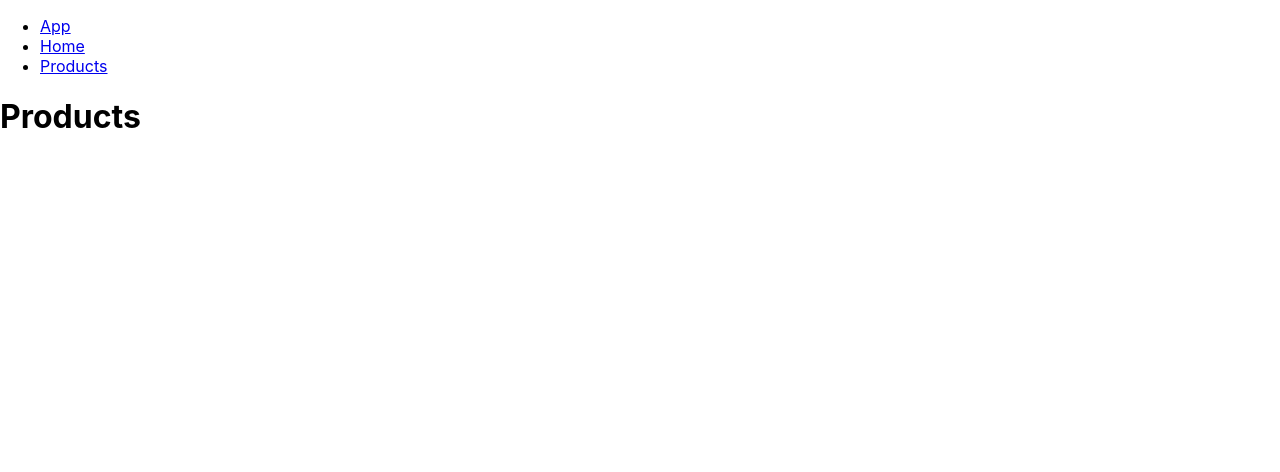
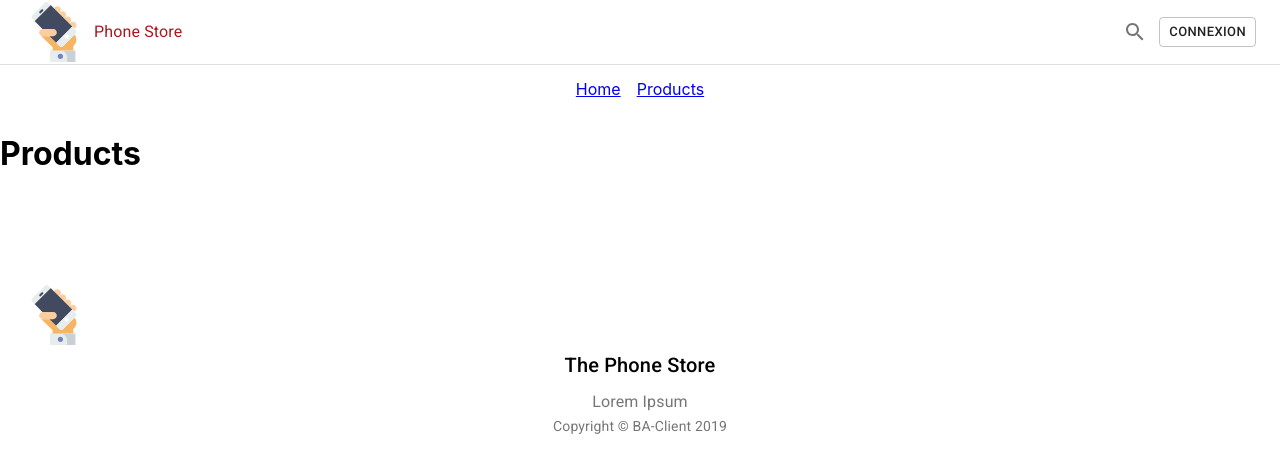
Before and after one commit to blvck237/BA-CLIENT, a React (Create React App) app: page /products in a window 1280 px wide. Shown: the top 472 px of the page. Built offline with nearby package versions, Linux system fonts and the light colour scheme.

Commit message:
:sparkles: Unecessary views and styles

```diff
--- a/src/components/Footer.js
+++ b/src/components/Footer.js
@@ -1,17 +1,27 @@
 import React from 'react';
 import Typography from '@material-ui/core/Typography';
 import Container from '@material-ui/core/Container';
+import Box from '@material-ui/core/Box';
+
 
 import { styles } from '../styles';
+
+import logo from '../assets/img/logo.svg';
 
 const Footer = () => {
   const classes = styles.layoutStyles();
 
   return (
     <footer className={classes.footer}>
-      <Container maxWidth="lg">
+      <Container
+        style={{ display: 'flex', flexDirection: 'column', justifyContent: 'center' }}
+        maxWidth="lg"
+      >
+        <Box>
+          <img style={{ height: 60, width: 60 }} src={logo} alt="logo" />
+        </Box>
         <Typography variant="h6" align="center" gutterBottom>
-          Footer
+          The Phone Store
         </Typography>
         <Typography variant="subtitle1" align="center" color="textSecondary" component="p">
           Lorem Ipsum
--- /dev/null
+++ b/src/components/ItemCard.js
@@ -0,0 +1,58 @@
+import React from 'react';
+import { makeStyles } from '@material-ui/core/styles';
+import Card from '@material-ui/core/Card';
+import CardContent from '@material-ui/core/CardContent';
+import CardMedia from '@material-ui/core/CardMedia';
+import Typography from '@material-ui/core/Typography';
+import Rating from '@material-ui/lab/Rating';
+
+const useStyles = makeStyles(theme => ({
+  card: {
+    display: 'flex',
+    justifyContent: 'space-between',
+    alignItems: 'center'
+  },
+  details: {
+    display: 'flex',
+    flexDirection: 'column',
+    alignItems: 'center'
+  },
+  content: {
+    flex: '1 0 auto',
+  },
+  cover: {
+    justifyContent: 'flex-end',
+    width: 200,
+    height: 200,
+  },
+  rating: {
+    alignSelf: 'flex-end',
+  },
+}));
+
+const ItemCard = ({ title, price, rating }) => {
+  const classes = useStyles();
+
+  return (
+    <Card className={classes.card}>
+      <div className={classes.details}>
+        <CardContent className={classes.content}>
+          <Typography component="h5" variant="h5">
+            {title}
+          </Typography>
+          <Typography variant="subtitle1" color="textSecondary">
+            {`${price} €`}
+          </Typography>
+          <Rating className={classes.rating} value={rating} readOnly />
+        </CardContent>
+      </div>
+      <CardMedia
+        className={classes.cover}
+        image="https://source.unsplash.com/400x400/?smartphone"
+        title={title}
+      />
+    </Card>
+  );
+};
+
+export default ItemCard;
--- /dev/null
+++ b/src/components/Layout.js
@@ -0,0 +1,38 @@
+import React from 'react';
+import { Route, Link, BrowserRouter as Router, Switch } from 'react-router-dom';
+
+// MATERIAL COMPONENTS
+import Box from '@material-ui/core/Box';
+
+// ROUTES
+import App from '../App';
+import Home from '../pages/Home';
+import Products from '../pages/Products';
+import Notfound from '../pages/Notfound';
+
+//COMPONENTS
+import Footer from './Footer';
+import Navigation from './Navigation';
+
+// STYLES
+import { styles } from '../styles';
+
+const Layout = () => {
+  return (
+    <Box bgcolor='grey'>
+      <Router>
+        <Navigation />
+
+        <Switch>
+          <Route exact path="/" component={App} />
+          <Route path="/home" component={Home} />
+          <Route path="/products" component={Products} />
+          <Route component={Notfound} />
+        </Switch>
+      </Router>
+      <Footer />
+    </Box>
+  );
+};
+
+export default Layout;
--- a/src/components/Navigation.js
+++ b/src/components/Navigation.js
@@ -1,37 +1,51 @@
 import React from 'react';
 import { Route, Link, BrowserRouter as Router, Switch } from 'react-router-dom';
 
-// ROUTER
-import App from '../App';
-import Home from '../pages/Home';
-import Products from '../pages/Products';
-import Notfound from '../pages/Notfound';
+// MATERIAL COMPONENTS
+import Toolbar from '@material-ui/core/Toolbar';
+import Typography from '@material-ui/core/Typography';
+import Button from '@material-ui/core/Button';
+import IconButton from '@material-ui/core/IconButton';
+import SearchIcon from '@material-ui/icons/Search';
+import Container from '@material-ui/core/Container';
+import Box from '@material-ui/core/Box';
 
-class Navigation extends React.Component {
-  render() {
-    return (
-      <Router>
-        <div>
-          <ul>
-            <li>
-              <Link to="/">App</Link>
-            </li>
-            <li>
-              <Link to="/home">Home</Link>
-            </li>
-            <li>
-              <Link to="/products">Products</Link>
-            </li>
-          </ul>
-          <Switch>
-            <Route exact path="/" component={App} />
-            <Route path="/home" component={Home} />
-            <Route path="/products" component={Products} />
-            <Route component={Notfound} />
-          </Switch>
-        </div>
-      </Router>
-    );
-  }
-}
+// STYLES
+import { styles } from '../styles';
+
+import logo from '../assets/img/logo.svg';
+
+const Navigation = () => {
+  const classes = styles.navbarStyles();
+  const menuList = [{ title: 'Home', path: '/home' }, { title: 'Products', path: '/products' }];
+  return (
+    <>
+      <Toolbar className={classes.toolbar}>
+        <Box className={classes.logo}>
+          <img style={{ height: 60, width: 60 }} src={logo} alt="logo" />
+          <Typography style={{ marginLeft: 10, color: '#AB171F' }}>Phone Store</Typography>
+        </Box>
+
+        <Box>
+          <IconButton>
+            <SearchIcon />
+          </IconButton>
+          <Button variant="outlined" size="small">
+            Connexion
+          </Button>
+        </Box>
+      </Toolbar>
+
+      <Container maxWidth="lg">
+        <Toolbar component="nav" variant="dense" className={classes.toolbarSecondary}>
+          {menuList.map(menuItem => (
+            <Link key={menuItem.path} to={menuItem.path} className={classes.toolbarLink}>
+              {menuItem.title}
+            </Link>
+          ))}
+        </Toolbar>
+      </Container>
+    </>
+  );
+};
 export default Navigation;
--- a/src/index.js
+++ b/src/index.js
@@ -4,9 +4,9 @@ import './index.css';
 import * as serviceWorker from './serviceWorker';
 
 // ROUTER
-import Navigation from './components/Navigation';
+import Layout from './components/Layout';
 
-const routing = <Navigation />;
+const routing = <Layout />;
 
 ReactDOM.render(routing, document.getElementById('root'));
 
--- a/src/pages/Home.js
+++ b/src/pages/Home.js
@@ -1,7 +1,134 @@
 import React from 'react';
+import CssBaseline from '@material-ui/core/CssBaseline';
+import Paper from '@material-ui/core/Paper';
+import Typography from '@material-ui/core/Typography';
+import Grid from '@material-ui/core/Grid';
+
+import Container from '@material-ui/core/Container';
+
+import ItemCard from '../components/ItemCard';
+
 class Home extends React.Component {
-	render() {
-		return <h1>Home</h1>;
-	}
+  constructor(props) {
+    super(props);
+    this.state = {
+      welcomeMsg: 'Welcome',
+      styles: {
+        mainFeaturedPost: {
+          backgroundColor: 'grey',
+          height: 500,
+          marginBottom: 10,
+          backgroundImage: 'url(https://images.unsplash.com/photo-1464986411762-a4275fbaf3f0?ixlib=rb-1.2.1&ixid=eyJhcHBfaWQiOjEyMDd9&auto=format&fit=crop&w=1351&q=80)',
+          backgroundSize: 'cover',
+          backgroundRepeat: 'no-repeat',
+          backgroundPosition: 'center',
+          borderRadius: 0,
+        },
+      },
+      productList: [
+        {
+          _id: 1,
+          name: 'AC1 Phone1',
+          type: 'phone',
+          price: 200.05,
+          rating: 3.8,
+          warranty_years: 1,
+          available: true,
+        },
+        {
+          _id: 2,
+          name: 'AC2 Phone2',
+          type: 'phone',
+          price: 147.21,
+          rating: 1,
+          warranty_years: 3,
+          available: false,
+        },
+        {
+          _id: 3,
+          name: 'AC3 Phone3',
+          type: 'phone',
+          price: 150,
+          rating: 2,
+          warranty_years: 1,
+          available: true,
+        },
+        {
+          _id: 4,
+          name: 'AC4 Phone4',
+          type: 'phone',
+          price: 50.2,
+          rating: 3,
+          warranty_years: 2,
+          available: true,
+        },
+      ],
+      randomtext:
+        'The euro (sign: €; code: EUR) is the official currency of 19 of the 28 member states of the European Union',
+    };
+  }
+
+  render() {
+    const { productList, styles } = this.state;
+
+    return (
+      <React.Fragment>
+        <Paper style={styles.mainFeaturedPost}></Paper>
+
+        <Container maxWidth="lg">
+          <div>
+            <Typography
+              style={{ paddingTop: 30, paddingBottom: 30 }}
+              variant="h3"
+              align="center"
+              gutterBottom
+            >
+              Meilleures ventes de la semaine
+            </Typography>
+
+            <div style={{ flexGrow: 1 }}>
+              <Grid container spacing={5}>
+                {productList.map(product => (
+                  <Grid item xs={6}>
+                    <ItemCard
+                      title={product.name}
+                      price={product.price}
+                      rating={product.rating}
+                    ></ItemCard>
+                  </Grid>
+                ))}
+              </Grid>
+            </div>
+          </div>
+
+          <div>
+            <Typography
+              style={{ paddingTop: 40, paddingBottom: 30 }}
+              variant="h3"
+              align="center"
+              gutterBottom
+            >
+              Nos Produits
+            </Typography>
+
+            <div style={{ flexGrow: 1 }}>
+              <Grid container spacing={5}>
+                {productList.map(product => (
+                  <Grid item xs={4}>
+                    <ItemCard
+                      title={product.name}
+                      price={product.price}
+                      rating={product.rating}
+                    ></ItemCard>
+                  </Grid>
+                ))}
+              </Grid>
+            </div>
+          </div>
+        </Container>
+      </React.Fragment>
+    );
+  }
 }
+
 export default Home;
--- /dev/null
+++ b/src/styles/homeStyles.js
@@ -0,0 +1,52 @@
+import { makeStyles } from '@material-ui/core/styles';
+
+
+const homeStyles = makeStyles(theme => ({
+    mainFeaturedPost: {
+      position: 'relative',
+      backgroundColor: theme.palette.grey[800],
+      color: theme.palette.common.white,
+      marginBottom: theme.spacing(4),
+      backgroundImage: 'url(https://source.unsplash.com/user/erondu)',
+      backgroundSize: 'cover',
+      backgroundRepeat: 'no-repeat',
+      backgroundPosition: 'center',
+    },
+    overlay: {
+      position: 'absolute',
+      top: 0,
+      bottom: 0,
+      right: 0,
+      left: 0,
+      backgroundColor: 'rgba(0,0,0,.3)',
+    },
+    mainFeaturedPostContent: {
+      position: 'relative',
+      padding: theme.spacing(3),
+      [theme.breakpoints.up('md')]: {
+        padding: theme.spacing(6),
+        paddingRight: 0,
+      },
+    },
+    mainGrid: {
+      marginTop: theme.spacing(3),
+    },
+    card: {
+      display: 'flex',
+    },
+    cardDetails: {
+      flex: 1,
+    },
+    cardMedia: {
+      width: 160,
+    },
+
+    sidebarAboutBox: {
+      padding: theme.spacing(2),
+      backgroundColor: theme.palette.grey[200],
+    },
+    sidebarSection: {
+      marginTop: theme.spacing(3),
+    },
+  }));
+export default homeStyles;
--- a/src/styles/index.js
+++ b/src/styles/index.js
@@ -1,3 +1,6 @@
 import buttonStyles from './buttonStyles';
+import navbarStyles from './navbarStyles';
+import layoutStyles from './layoutStyles';
+import homeStyles from './homeStyles';
 
-export { buttonStyles };
+export const styles = { buttonStyles, navbarStyles, layoutStyles, homeStyles };
--- /dev/null
+++ b/src/styles/navbarStyles.js
@@ -0,0 +1,28 @@
+import { makeStyles } from '@material-ui/core/styles';
+
+const navbarStyles = makeStyles(theme => ({
+  toolbar: {
+    borderBottom: `1px solid ${theme.palette.divider}`,
+    display: 'flex',
+    justifyContent: 'space-between',
+  },
+  logo: {
+    display: 'flex',
+    justifyContent: 'center',
+    alignItems: 'center',
+  },
+  toolbarTitle: {
+    flex: 1,
+    alignSelf: 'center',
+  },
+  toolbarSecondary: {
+    justifyContent: 'center',
+    overflowX: 'auto',
+  },
+  toolbarLink: {
+    padding: theme.spacing(1),
+    flexShrink: 0,
+  },
+}));
+
+export default navbarStyles;
```
Also changed, not shown: src/assets/img/logo.svg (added).
